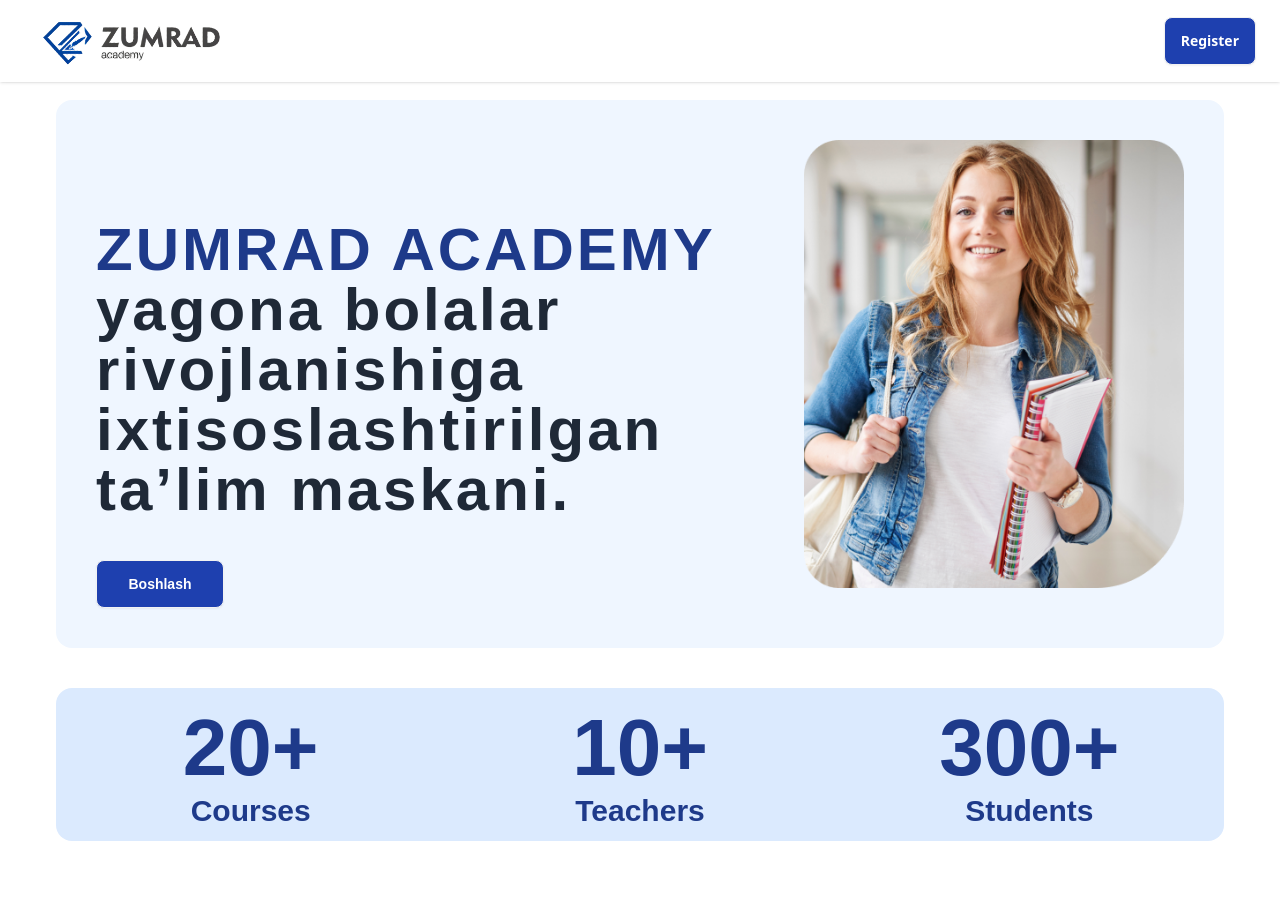
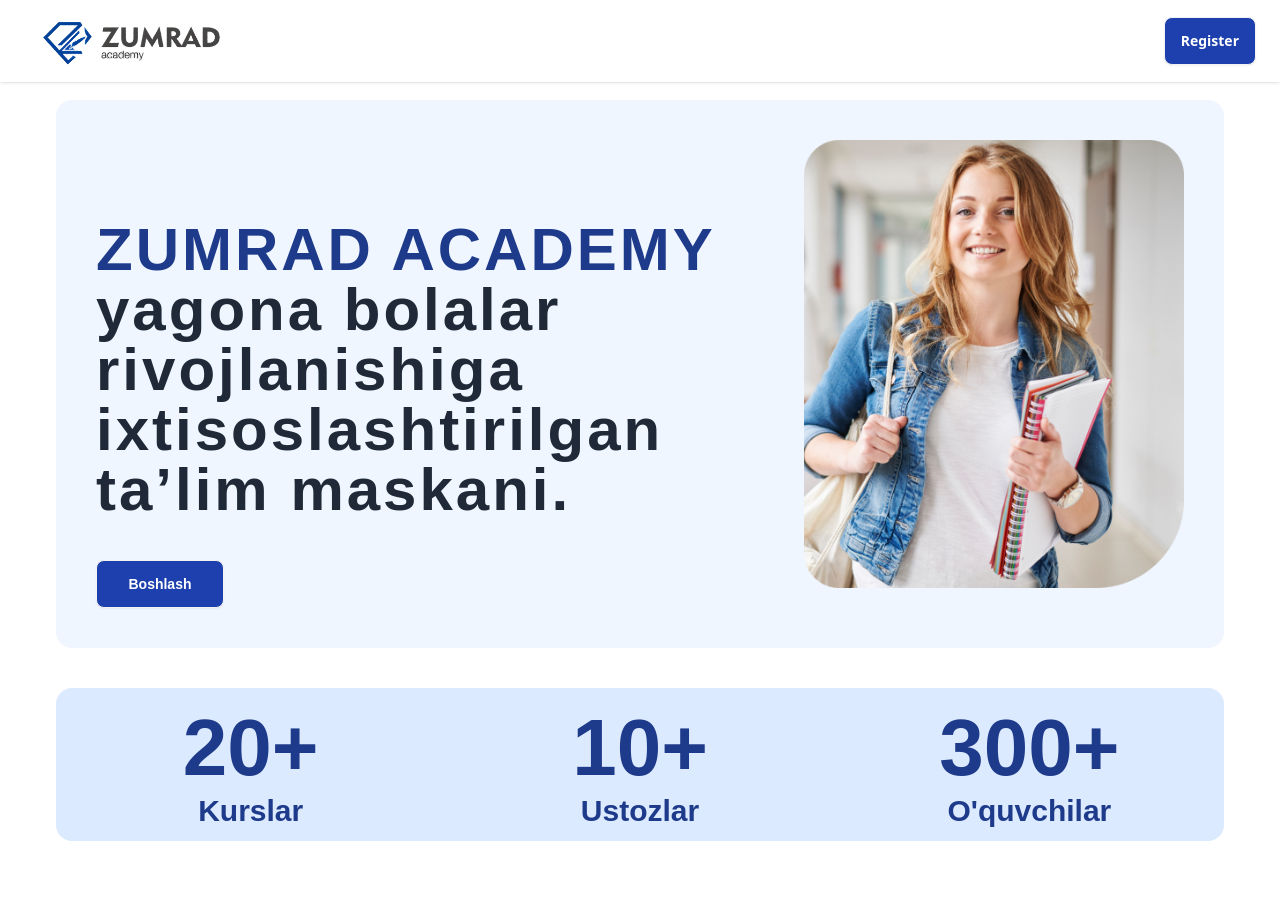
Before and after one commit to Asrorxoja-dev/zumrad, a React (Vite) app: page / in a window 1280 px wide. Shown: the top 916 px of the page. Built offline with nearby package versions, Linux system fonts and the light colour scheme.

Commit message:
fixed at about edu section

```diff
--- a/src/components/AboutEdu.jsx
+++ b/src/components/AboutEdu.jsx
@@ -35,9 +35,9 @@
 export default function App() {
   return (
     <div className='grid grid-cols-3 mt-10 rounded-2xl bg-blue-100'>
-      <AboutEdu from={5} to={20} label="Courses" />
-      <AboutEdu from={5} to={10} label="Teachers" />
-      <AboutEdu from={200} to={300} label="Students" />
+      <AboutEdu from={5} to={20} label="Kurslar" />
+      <AboutEdu from={5} to={10} label="Ustozlar" />
+      <AboutEdu from={200} to={300} label="O'quvchilar" />
     </div>
   );
 }
```
